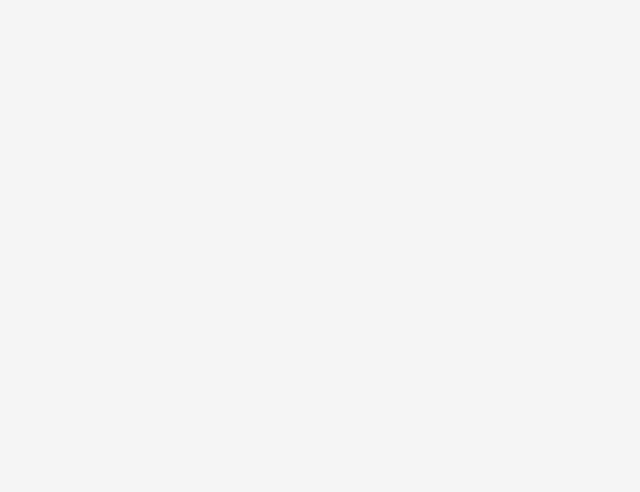
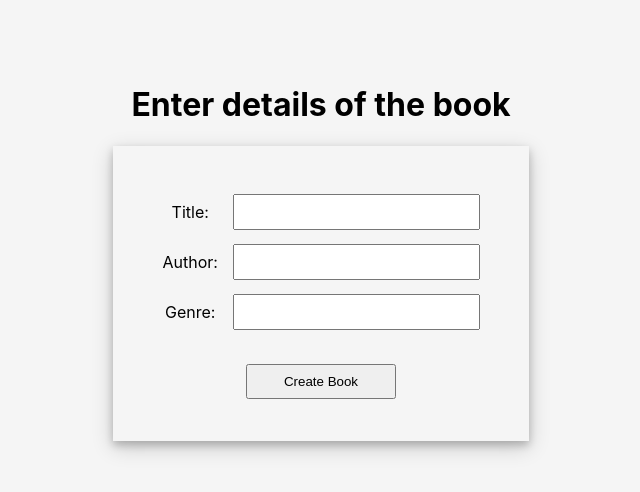
Before and after one commit to its-kritika/book-manager-app, a React (Create React App) app in the folder book-manager-client/: page /dashboard/create-book in a window 1280 px wide. Before the commit this address had no page. Shown: the top 492 px of the page, without its empty margins (319-959 px from the left). Built offline with nearby package versions, Linux system fonts and the light colour scheme.

Commit message:
router to component
changed name of routers folder to components folder, added create-book, update-user files

```diff
--- a/book-manager-client/src/App.js
+++ b/book-manager-client/src/App.js
@@ -1,9 +1,11 @@
 import './App.css';
 import { Routes, Route } from 'react-router-dom';
-import AuthForm from './routers/login';
-import Dashboard from './routers/dashboard'
-import JsonData from './routers/json-data';
-import UpdateBook from './routers/update-book';
+import AuthForm from './components/login';
+import Dashboard from './components/dashboard'
+import JsonData from './components/json-data';
+import UpdateBook from './components/update-book';
+import UpdateUser from './components/update-user';
+import CreateBook from './components/create-book';
 
 function App() {
   return (
@@ -13,6 +15,8 @@ function App() {
         <Route path="/dashboard" element={<Dashboard />} />
         <Route path="/dashboard/json-data" element={<JsonData />} />
         <Route path="/dashboard/update-your-book" element={<UpdateBook />} />
+        <Route path="/dashboard/update-your-details" element={<UpdateUser />} />
+        <Route path="/dashboard/create-book" element={<CreateBook />} />
       </Routes>
 
     </div>
--- /dev/null
+++ b/book-manager-client/src/components/create-book.js
@@ -0,0 +1,89 @@
+import { useState } from 'react'
+import axios from 'axios'
+
+function CreateBook(){
+    const [title, setTitle] = useState('')
+    const [author, setAuthor] = useState('')
+    const [genre, setGenre] = useState('')
+    const [error, setError] = useState(null)
+    const [jsonData, setJsonData] = useState()
+
+
+    const token = localStorage.getItem('authToken');
+    const config = {
+        headers: {
+            'Authorization': `Bearer ${token}`,
+            'Content-Type': 'application/json',
+        },
+    };
+
+    const handleSubmit = async (e) => {
+        e.preventDefault();
+
+        try{
+            const bookData = {title, author_name: author, genre}
+            const response = await axios.post(`http://localhost:5000/books`, bookData, config)
+            if (response.status === 201){
+                setError(null)
+                setJsonData(response.data)
+            }
+        } catch(e) {
+            if (e.response){
+                setError(e.response.data);
+            } else {
+                setError('An error occurred');
+            }
+        }
+    }
+
+
+    return(
+        <div className='container'>
+            <h1>Enter details of the book</h1>
+            <div className='sign-form'>
+                <form onSubmit={ handleSubmit }>
+                    <div className='box'>
+                        <label>Title:</label>
+                        <input
+                            type="text"
+                            value={title}
+                            name='title'
+                            onChange={(e) => setTitle(e.target.value)}
+                            className = 'input-form'
+                            required />
+                    </div>
+                    <div className='box'>
+                        <label>Author:</label>
+                        <input
+                            type="text"
+                            value={author}
+                            name='author'
+                            onChange={(e) => setAuthor(e.target.value)}
+                            className = 'input-form'
+                            required />
+                    </div>
+                    <div className='box'>
+                        <label>Genre:</label>
+                        <input
+                            type="text"
+                            value={genre}
+                            name='genre'
+                            onChange={(e) => setGenre(e.target.value)}
+                            className = 'input-form'
+                            required />
+                    </div>
+
+                    <div className='sign-container'>
+                        <button type="submit" className='sign-button'>Create Book</button>
+                    </div>
+                </form>
+            </div>
+            <div className='container text'>
+                <pre>{JSON.stringify(jsonData, null, 2)}</pre>
+            </div>
+            {error && <p style={{ color: 'red' }}>Error: {JSON.stringify(error)}</p>}
+        </div>
+    )
+}
+
+export default CreateBook;
--- a/book-manager-client/src/routers/update-book.js
+++ b/book-manager-client/src/components/update-book.js
@@ -7,12 +7,12 @@ function UpdateBook(){
     const location = useLocation();
     const { data : bookData } = location.state || {};
     const [error, setError] = useState(null)
-    const [jsonData, setJsonData] = useState(null)
+    const [jsonData, setJsonData] = useState()
 
     const [formData, setFormData] = useState({
         title: '',
         author_name: '',
-        genre: '',
+        genre: ''
     });
 
     useEffect(() => {
@@ -21,7 +21,7 @@ function UpdateBook(){
             setFormData({
                 title: bookData.title || '',
                 author_name: bookData.author_name || '',
-                genre: bookData.genre || '',
+                genre: bookData.genre || ''
             });
         }
     }, [bookData]);
@@ -30,7 +30,7 @@ function UpdateBook(){
         const { name, value } = e.target;
         setFormData(prevState => ({
             ...prevState,
-            [name]: value,
+            [name]: value
         }));
     };
 
@@ -38,7 +38,7 @@ function UpdateBook(){
     const config = {
         headers: {
             'Authorization': `Bearer ${token}`,
-            'Content-Type': 'application/json',
+            'Content-Type': 'application/json'
         },
     };
 
--- /dev/null
+++ b/book-manager-client/src/components/update-user.js
@@ -0,0 +1,102 @@
+import { useState, useEffect } from 'react'
+import { useLocation } from 'react-router-dom';
+import axios from 'axios'
+
+function UpdateUser(){
+
+    const location = useLocation();
+    const { data : userData } = location.state || {};
+    const [error, setError] = useState(null)
+    const [jsonData, setJsonData] = useState()
+
+    const [formData, setFormData] = useState({
+        name: '',
+        email: ''
+    });
+
+    useEffect(() => {
+        // setting input fields with initial values
+        if (userData) {
+            setFormData({
+                name: userData.name || '',
+                email: userData.email || ''
+            });
+        }
+    }, [userData]);
+
+    const handleChange = (e) => {
+        const { name, value } = e.target;
+        setFormData(prevState => ({
+            ...prevState,
+            [name]: value,
+        }));
+    };
+
+    const token = localStorage.getItem('authToken');
+    const config = {
+        headers: {
+            'Authorization': `Bearer ${token}`,
+            'Content-Type': 'application/json',
+        },
+    };
+
+    const handleSubmit = async (e) => {
+        e.preventDefault();
+
+        try{
+            const response = await axios.patch(`http://localhost:5000/user/me`, formData, config)
+
+            if (response.status === 200){
+                setError(null)
+                setJsonData(response.data)
+            }
+        } catch(e) {
+            if (e.response){
+                setError(e.response.data);
+            } else {
+                setError('An error occurred');
+            }
+        }
+    }
+
+
+    return(
+        <div className='container'>
+            <h1>Alter fields to update</h1>
+            <div className='sign-form'>
+                <form onSubmit={ handleSubmit }>
+                    <div className='box'>
+                        <label>Name:</label>
+                        <input
+                            type="text"
+                            value={formData.name}
+                            name="name"
+                            onChange={handleChange}
+                            className = 'input-form'
+                            required />
+                    </div>
+                    <div className='box'>
+                        <label>Email:</label>
+                        <input
+                            type="email"
+                            value={formData.email}
+                            name="email"
+                            onChange={handleChange}
+                            className = 'input-form'
+                            required />
+                    </div>
+
+                    <div className='sign-container'>
+                        <button type="submit" className='sign-button'>Update User</button>
+                    </div>
+                </form>
+            </div>
+            <div className='container text'>
+                <pre>{JSON.stringify(jsonData, null, 2)}</pre>
+            </div>
+            {error && <p style={{ color: 'red' }}>Error: {JSON.stringify(error)}</p>}
+        </div>
+    )
+}
+
+export default UpdateUser;
```
Also changed, not shown: book-manager-client/src/components/dashboard.js (renamed from book-manager-client/src/routers/dashboard.js, +24 -7 lines), book-manager-client/src/components/json-data.js (renamed from book-manager-client/src/routers/json-data.js), book-manager-client/src/components/login.js (renamed from book-manager-client/src/routers/login.js).
